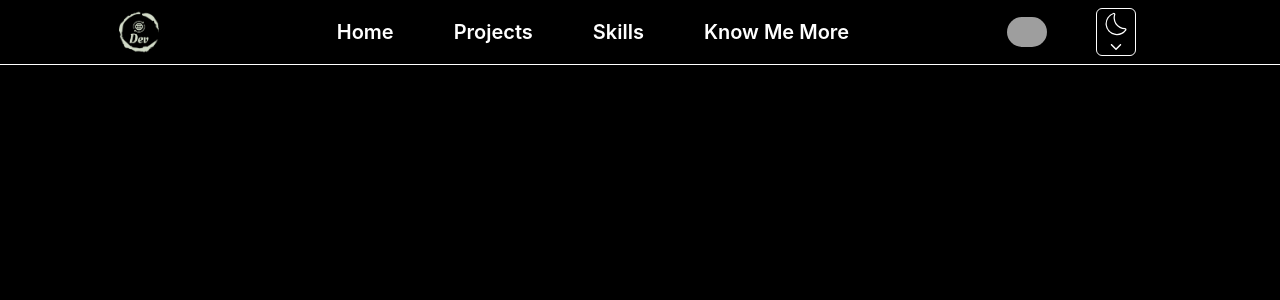
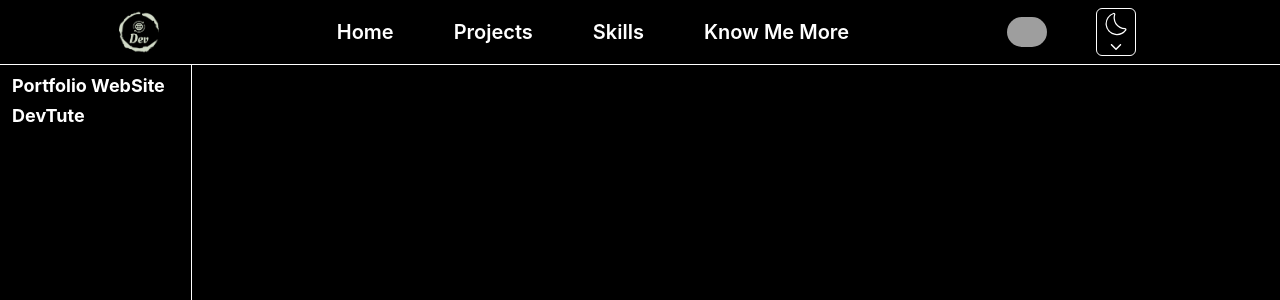
Before and after one commit to devsuthar777/devportfolio, a React (Create React App) app: page /projects/1 in a window 1280 px wide. Shown: the top 300 px of the page. Built offline with nearby package versions, Linux system fonts and the light colour scheme; no server answers; grey boxes are pictures that could not be loaded; the HTML template or start-up script is replaced by a standard one.

Commit message:
sidebar project dark mode done

```diff
--- a/src/core/common/projects/ProjectSideBar.jsx
+++ b/src/core/common/projects/ProjectSideBar.jsx
@@ -1,9 +1,11 @@
-import React from 'react'
+import React, { useContext } from 'react'
 import { Link, NavLink, useLocation } from 'react-router-dom'
 import { projectDetails } from '../../../data/projectDetails';
+import {AppContext} from '../../../context/AppContext';
 const ProjectSideBar = () => {
   const currLocation = useLocation();
   const currProject = currLocation.pathname.split(':').at(-1);
+  const {mode} = useContext(AppContext);
   //alert(currProject);
 
   return (
@@ -12,9 +14,9 @@ const ProjectSideBar = () => {
         {
             projectDetails.map((indexProject,index) => (
 
-              <Link  to={indexProject.path}><div className={` ${currProject==indexProject.projectName ? 'bg-blue-5 font-extrabold' : 'hover:bg-blue-25'} rounded-sm cursor-pointer  flex flex-row items-center py-[2px] text-md font-bold ${index==0 ? 'mt-[4px]' : ''  }
-              h-full w-full text-lg  `} key={index}><span className={`w-1    rounded-t-lg rounded-b-lg ${currProject==indexProject.projectName ? 'bg-black divCutAnimation' : 'bg-transparent'}
-              mr-2 text-center `}></span><span>{indexProject.ProjectTitle}</span></div></Link>
+              <Link  to={indexProject.path}><div className={` ${currProject==indexProject.projectName ? (mode=='dark' ? 'bg-richblack-300 font-extrabold' : 'bg-blue-5 font-extrabold') : (mode=='dark' ? 'hover:bg-richblack-100' : 'hover:bg-blue-25')} rounded-sm cursor-pointer  flex flex-row items-center py-[2px] text-md font-bold ${index==0 ? 'mt-[4px]' : ''  }
+              h-full w-full text-lg  `} key={index}><span className={`w-1    rounded-t-lg rounded-b-lg ${currProject==indexProject.projectName ? (mode=='light' ? 'bg-black divCutAnimation' : 'bg-white divCutAnimation') : 'bg-transparent'}
+              mr-2 text-center `}></span><span className={`${mode== 'dark' ? 'text-white' : ''}`}>{indexProject.ProjectTitle}</span></div></Link>
             )
 
             )
--- a/src/core/pages/ProjectsPage.jsx
+++ b/src/core/pages/ProjectsPage.jsx
@@ -1,17 +1,19 @@
 
-import React from 'react'
+import React, { useContext } from 'react'
 import ProjectSideBar from '../common/projects/ProjectSideBar'
 import { useLocation } from 'react-router-dom'
+import { AppContext } from '../../context/AppContext'
 
 const ProjectsPage = () => {
     const currLocation = useLocation();
+    const {mode} = useContext(AppContext);
     //alert(currLocation.pathname);
 
 
   return (
     <div className='mt-16 '>
         <div className='w-full flex flex-row '>
-            <div className='w-[15%] border  fixed'><ProjectSideBar/></div>
+            <div className={`${mode == 'dark' ? 'w-[15%] border-r border-white fixed' : 'w-[15%] border-r fixed'}`}><ProjectSideBar/></div>
             <div className=' h-full  w-[85%] ml-[15%]'>
 
             </div>
```
